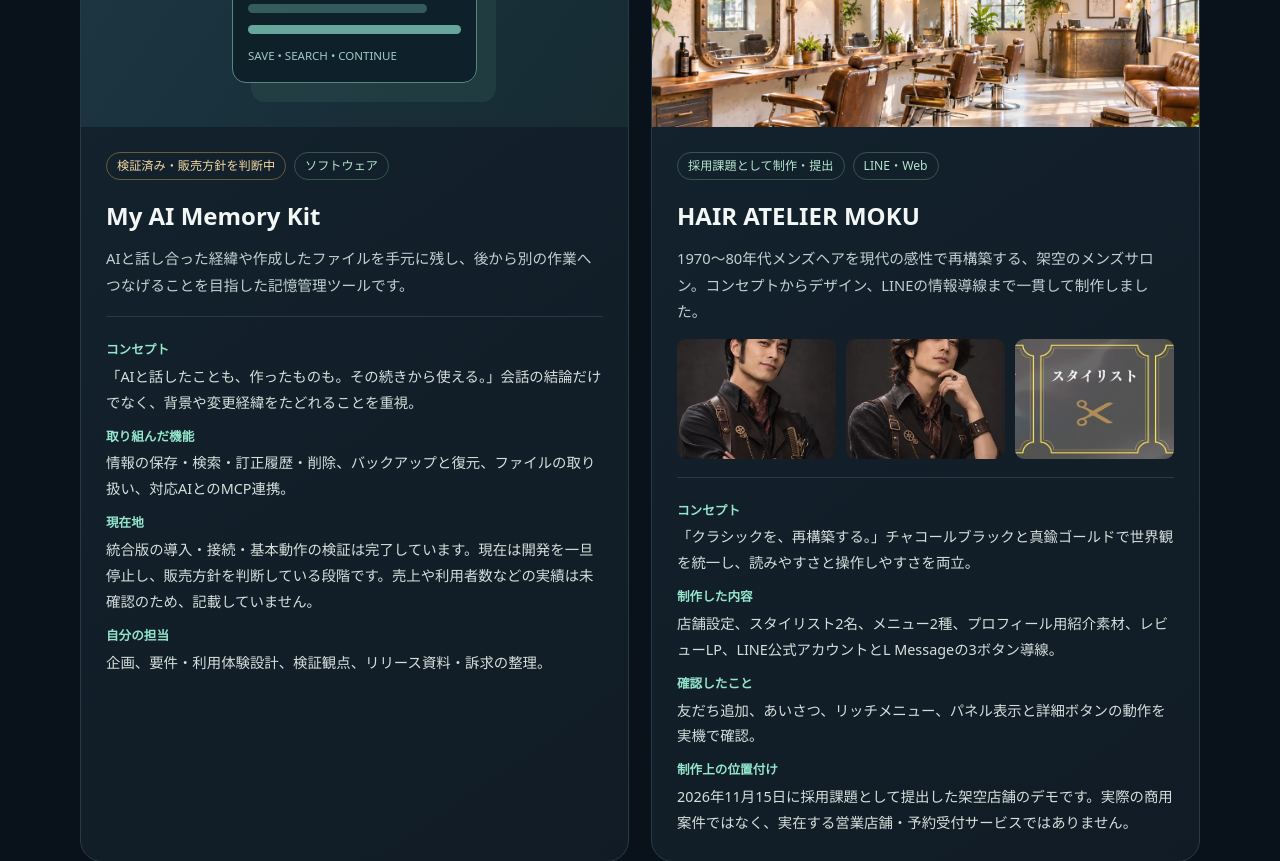
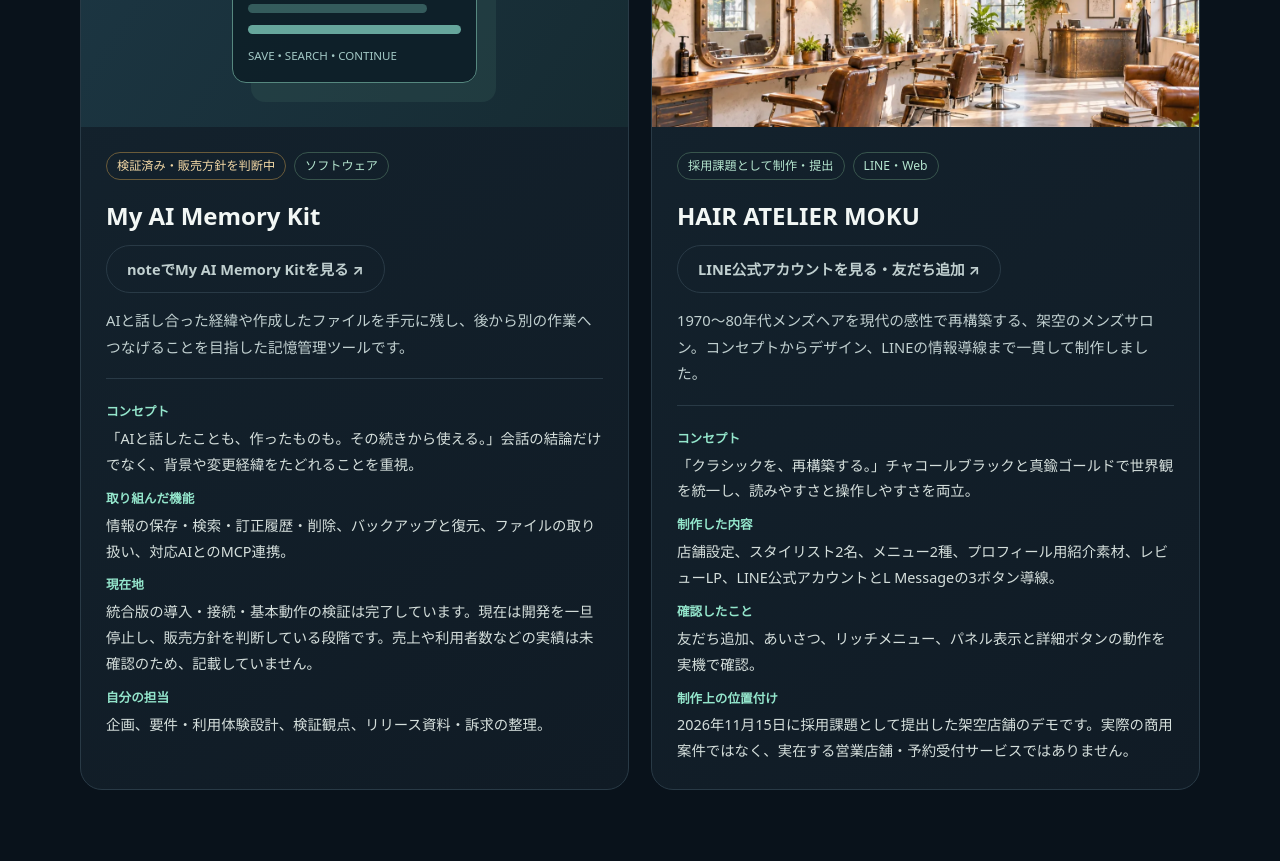
Before and after one commit to ahousecreate082-AI/noiz-portfolio, a plain HTML site: page index.html in a window 1280 px wide. Shown: the part 2600-3461 px from the top of the page. Drawn offline with Linux system fonts and the light colour scheme.

Commit message:
Restore 526d53b links and MOKU gallery simplification

```diff
--- a/index.html
+++ b/index.html
@@ -8,6 +8,6 @@
 <section id="projects" class="section"><div class="sectionhead"><div><div class="eyebrow">Selected projects</div><h2>制作・開発プロジェクト</h2></div><p>公開できる範囲の企画・機能・進捗を紹介</p></div><div class="projects">
 <article class="project"><div class="visual stream"><img src="assets/ai082-stream.webp" alt="AI082の配信画面イメージ。キャラクター表示、ライブコメント欄、トピック表示、字幕表示を含む配信UI"></div><div class="content"><div class="meta"><span class="pill progress">継続開発中</span><span class="pill">企画・配信・AI</span></div><h3>AI082（お初）</h3><p>「夢から現へ」。AIキャラクターが自分の言葉で人と関わることを目指し、世界観と物語から、会話・配信の仕組みと、ライブ配信を想定した画面設計・演出まで開発している個人プロジェクトです。</p><dl><dt>コンセプト</dt><dd>キャラクターの人格・会話・物語・視聴者との関係を、一つの体験としてつなげる。</dd><dt>取り組んだ機能・制作</dt><dd>LLMを用いた対話設計、音声入出力、コメント表示・話題提示・字幕表示を含む配信UIの設計、配信フローの設計・試験。</dd><dt>活動状況</dt><dd>YouTubeでエピソード1〜10を制作・発信しましたが、現在は更新が止まっています。17LIVEでの配信経験はありますが、視聴者からの反応や集客実績は得られていません。AI082本体の開発は継続中です。</dd><dt>自分の担当</dt><dd>コンセプト企画、シナリオ・コンテンツ構成、機能仕様、制作進行、動作検証。</dd></dl></div></article>
 <article class="project"><div class="visual cer" aria-hidden="true"><div class="roadmap"><i class="node"></i><i class="node"></i><i class="node"></i></div></div><div class="content"><div class="meta"><span class="pill progress">実装・製品テスト完了</span><span class="pill">プロダクト企画</span></div><h3>CER</h3><p>「Create Evolution Roadmap」。目標を固定的な予定表としてではなく、対話しながら進化する道筋として捉えるロードマップツールです。</p><dl><dt>コンセプト</dt><dd>目標は変わってもいい。AIは提案し、最終的な選択は人が行う。時間に追われず、今の論理的な位置を見えるようにする。</dd><dt>実装・検証した仕組み</dt><dd>Goal / Stage / Route / Card、分岐と合流、Network・Roadmapなど複数視点での表示、変更履歴とスナップショットの管理。</dd><dt>現在地</dt><dd>MCPアプリとして稼働する実装があり、基本操作、提案と承認、カードの分割・統合、期限管理までの実装と製品テストは完了しています。一方で、実環境での通信やWindows実機など未検証の範囲が残っており、販売・一般公開の可否は未判定です。</dd><dt>自分の担当</dt><dd>課題定義、コンセプト設計、機能要件、UI方針、検証と改善判断。</dd></dl></div></article>
-<article class="project"><div class="visual memory" aria-hidden="true"><div class="memcard"><div class="eyebrow" style="letter-spacing:.07em">MY AI MEMORY KIT</div><div class="memline"></div><div class="memline"></div><div class="memline"></div><div style="font-size:.72rem;color:#a2c8c5">SAVE • SEARCH • CONTINUE</div></div></div><div class="content"><div class="meta"><span class="pill progress">検証済み・販売方針を判断中</span><span class="pill">ソフトウェア</span></div><h3>My AI Memory Kit</h3><p>AIと話し合った経緯や作成したファイルを手元に残し、後から別の作業へつなげることを目指した記憶管理ツールです。</p><dl><dt>コンセプト</dt><dd>「AIと話したことも、作ったものも。その続きから使える。」会話の結論だけでなく、背景や変更経緯をたどれることを重視。</dd><dt>取り組んだ機能</dt><dd>情報の保存・検索・訂正履歴・削除、バックアップと復元、ファイルの取り扱い、対応AIとのMCP連携。</dd><dt>現在地</dt><dd>統合版の導入・接続・基本動作の検証は完了しています。現在は開発を一旦停止し、販売方針を判断している段階です。売上や利用者数などの実績は未確認のため、記載していません。</dd><dt>自分の担当</dt><dd>企画、要件・利用体験設計、検証観点、リリース資料・訴求の整理。</dd></dl></div></article>
-<article class="project"><div class="visual moku"><img src="assets/moku-interior.webp" alt="HAIR ATELIER MOKUの架空店舗イメージ。クラシックな理容椅子と真鍮装飾の店内" loading="lazy"></div><div class="content"><div class="meta"><span class="pill">採用課題として制作・提出</span><span class="pill">LINE・Web</span></div><h3>HAIR ATELIER MOKU</h3><p>1970〜80年代メンズヘアを現代の感性で再構築する、架空のメンズサロン。コンセプトからデザイン、LINEの情報導線まで一貫して制作しました。</p><div class="moku-gallery"><img src="assets/moku-stylist-ren.webp" loading="lazy" alt="架空のスタイリスト東雲レンのイメージ"><img src="assets/moku-stylist-jin.webp" loading="lazy" alt="架空のスタイリスト御影ジンのイメージ"><img src="assets/moku-richmenu.webp" loading="lazy" alt="3ボタンのリッチメニュー画像"></div><dl><dt>コンセプト</dt><dd>「クラシックを、再構築する。」チャコールブラックと真鍮ゴールドで世界観を統一し、読みやすさと操作しやすさを両立。</dd><dt>制作した内容</dt><dd>店舗設定、スタイリスト2名、メニュー2種、プロフィール用紹介素材、レビューLP、LINE公式アカウントとL Messageの3ボタン導線。</dd><dt>確認したこと</dt><dd>友だち追加、あいさつ、リッチメニュー、パネル表示と詳細ボタンの動作を実機で確認。</dd><dt>制作上の位置付け</dt><dd>2026年11月15日に採用課題として提出した架空店舗のデモです。実際の商用案件ではなく、実在する営業店舗・予約受付サービスではありません。</dd></dl></div></article>
+<article class="project"><div class="visual memory" aria-hidden="true"><div class="memcard"><div class="eyebrow" style="letter-spacing:.07em">MY AI MEMORY KIT</div><div class="memline"></div><div class="memline"></div><div class="memline"></div><div style="font-size:.72rem;color:#a2c8c5">SAVE • SEARCH • CONTINUE</div></div></div><div class="content"><div class="meta"><span class="pill progress">検証済み・販売方針を判断中</span><span class="pill">ソフトウェア</span></div><h3>My AI Memory Kit</h3><p><a class="btn ghost" href="https://note.com/noiz0560_082/n/nb4da4758eae8" target="_blank" rel="noopener noreferrer">noteでMy AI Memory Kitを見る ↗</a></p><p>AIと話し合った経緯や作成したファイルを手元に残し、後から別の作業へつなげることを目指した記憶管理ツールです。</p><dl><dt>コンセプト</dt><dd>「AIと話したことも、作ったものも。その続きから使える。」会話の結論だけでなく、背景や変更経緯をたどれることを重視。</dd><dt>取り組んだ機能</dt><dd>情報の保存・検索・訂正履歴・削除、バックアップと復元、ファイルの取り扱い、対応AIとのMCP連携。</dd><dt>現在地</dt><dd>統合版の導入・接続・基本動作の検証は完了しています。現在は開発を一旦停止し、販売方針を判断している段階です。売上や利用者数などの実績は未確認のため、記載していません。</dd><dt>自分の担当</dt><dd>企画、要件・利用体験設計、検証観点、リリース資料・訴求の整理。</dd></dl></div></article>
+<article class="project"><div class="visual moku"><img src="assets/moku-interior.webp" alt="HAIR ATELIER MOKUの架空店舗イメージ。クラシックな理容椅子と真鍮装飾の店内" loading="lazy"></div><div class="content"><div class="meta"><span class="pill">採用課題として制作・提出</span><span class="pill">LINE・Web</span></div><h3>HAIR ATELIER MOKU</h3><p><a class="btn ghost" href="https://lin.ee/sRlrlVg" target="_blank" rel="noopener noreferrer">LINE公式アカウントを見る・友だち追加 ↗</a></p><p>1970〜80年代メンズヘアを現代の感性で再構築する、架空のメンズサロン。コンセプトからデザイン、LINEの情報導線まで一貫して制作しました。</p><dl><dt>コンセプト</dt><dd>「クラシックを、再構築する。」チャコールブラックと真鍮ゴールドで世界観を統一し、読みやすさと操作しやすさを両立。</dd><dt>制作した内容</dt><dd>店舗設定、スタイリスト2名、メニュー2種、プロフィール用紹介素材、レビューLP、LINE公式アカウントとL Messageの3ボタン導線。</dd><dt>確認したこと</dt><dd>友だち追加、あいさつ、リッチメニュー、パネル表示と詳細ボタンの動作を実機で確認。</dd><dt>制作上の位置付け</dt><dd>2026年11月15日に採用課題として提出した架空店舗のデモです。実際の商用案件ではなく、実在する営業店舗・予約受付サービスではありません。</dd></dl></div></article>
 </div></section><section id="about" class="section"><div class="eyebrow">How I work</div><h2>仕事で大切にしていること</h2><div class="about aboutgrid" style="margin-top:24px"><div><h3>全体のバランスを捉える</h3><p>一つの意見や目の前の問題だけで判断せず、冷静に状況を整理。第三者の視点から目的・優先順位・関係者の立場を考えます。</p></div><div><h3>企画を最後まで形にする</h3><p>アイデアを機能や制作物に落とし込み、試して、問題を見つけ、必要な修正を重ねます。制作途中の課題も隠さず記録します。</p></div><div><h3>異なる経験をつなぐ</h3><p>飲食店のゼネラルマネージャーとしての店舗運営・スタッフ管理、個人事業の写真制作、Web・AI開発の経験を横断して活かします。</p></div><div><h3>利用者の目線を忘れない</h3><p>独自性だけでなく、何ができるかが伝わる説明、読みやすい情報、迷わず操作できる導線を重視しています。</p></div></div><p class="note">このページは企画・制作プロセスを紹介するポートフォリオです。各プロジェクトの開発段階は記載時点のものです。非公開のコード、利用者データ、認証情報、内部接続先は掲載していません。</p></section></main><footer id="contact" class="footer"><span>© 2026 Norihito Asato. Portfolio / Planning & Creative Development.</span><span>活動・お問い合わせ：<a href="https://x.com/aibqza" target="_blank" rel="noopener noreferrer">X @aibqza ↗</a></span></footer></div></body></html>
```
